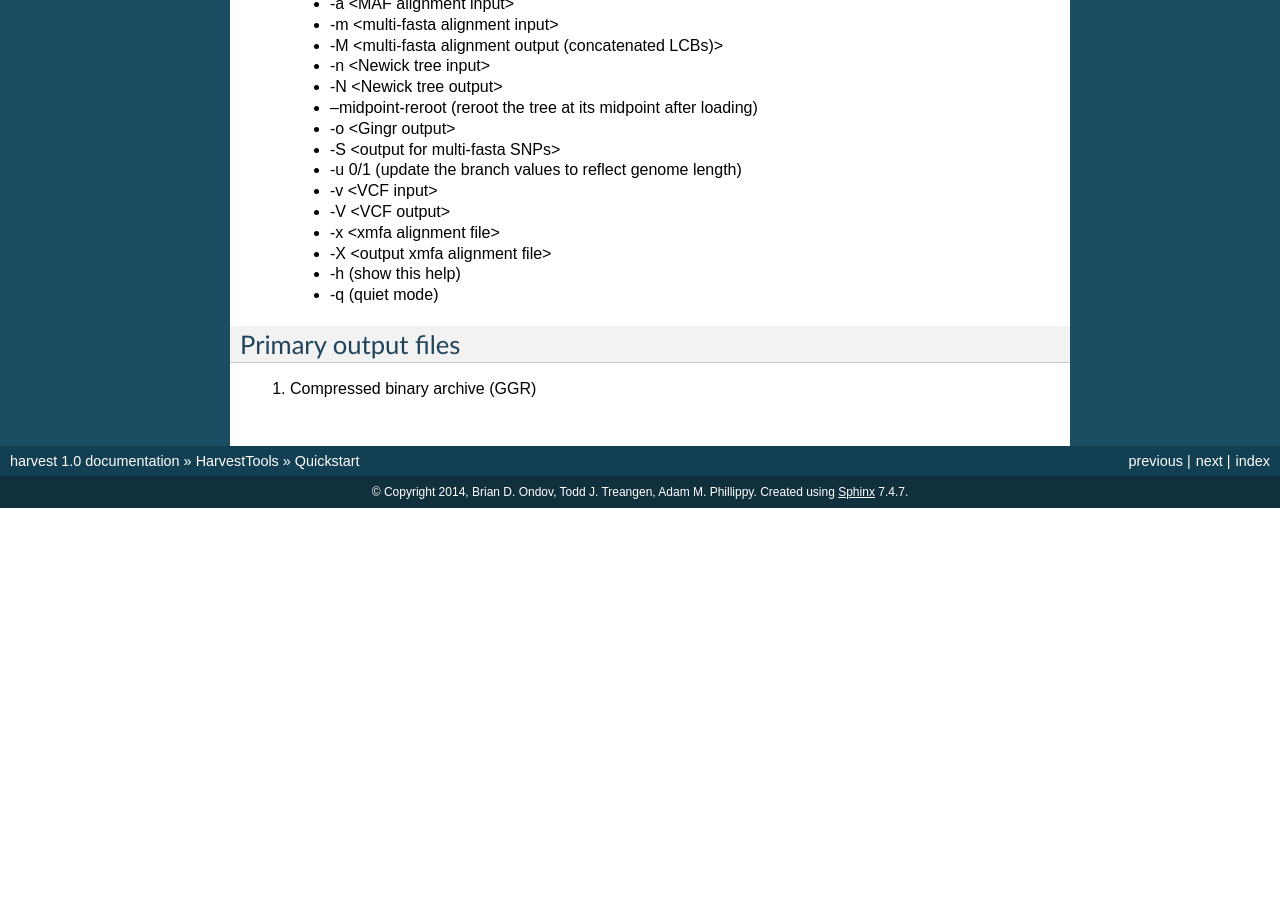
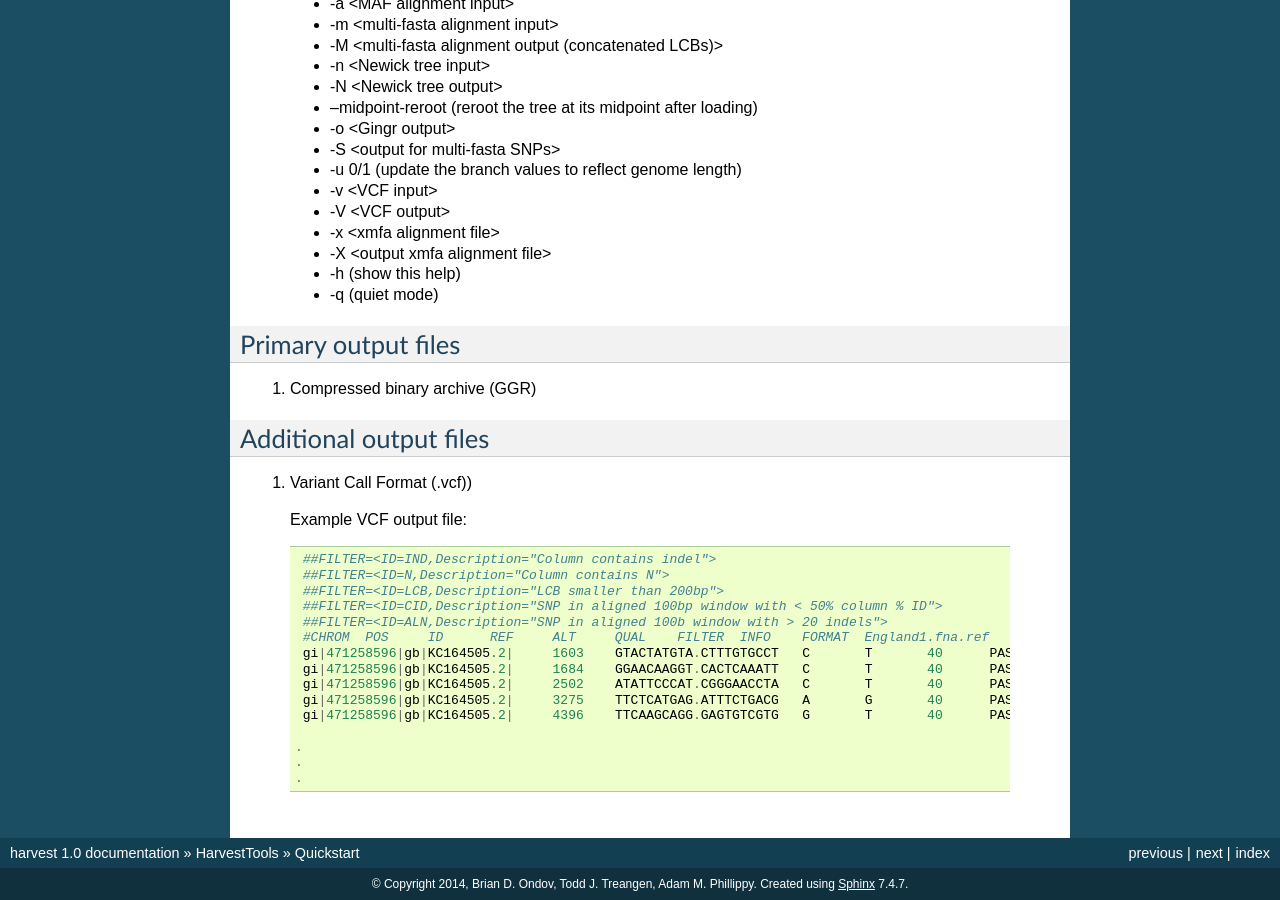
Before and after one commit to marbl/harvest, a Sphinx documentation site: the page built from docs/content/harvest/quickstart.rst, in a window 1280 px wide and 900 px high, scrolled down 1341 px. Built offline with Sphinx 7.4.7, drawn with Linux system fonts in a browser that asks for light colours; pages that are not in the unit, such as notebooks, are missing from menus; before the commit the page ends 1849 px from its top, so only the background shows below that; some of the changed text lies outside the part shown.

Commit message:
Update quickstart.rst

```diff
--- a/docs/content/harvest/quickstart.rst
+++ b/docs/content/harvest/quickstart.rst
@@ -80,3 +80,26 @@ Primary output files
 -------------
 
 #. Compressed binary archive (GGR)
+
+Additional output files
+-------------
+
+1. Variant Call Format (.vcf))
+
+  Example VCF output file:  ::
+
+    ##FILTER=<ID=IND,Description="Column contains indel">
+    ##FILTER=<ID=N,Description="Column contains N">
+    ##FILTER=<ID=LCB,Description="LCB smaller than 200bp">
+    ##FILTER=<ID=CID,Description="SNP in aligned 100bp window with < 50% column % ID">
+    ##FILTER=<ID=ALN,Description="SNP in aligned 100b window with > 20 indels">
+    #CHROM  POS     ID      REF     ALT     QUAL    FILTER  INFO    FORMAT  England1.fna.ref        Al-Hasa_18_2013.fna     Al-Hasa_1_2013.fna      England-Qatar_2012.fna  KSA-CAMEL-376.fna       NC_019843.2.fna
+    gi|471258596|gb|KC164505.2|     1603    GTACTATGTA.CTTTGTGCCT   C       T       40      PASS    NA      GT      0       0       0       0       1       0
+    gi|471258596|gb|KC164505.2|     1684    GGAACAAGGT.CACTCAAATT   C       T       40      PASS    NA      GT      0       0       0       0       1       0
+    gi|471258596|gb|KC164505.2|     2502    ATATTCCCAT.CGGGAACCTA   C       T       40      PASS    NA      GT      0       0       0       0       1       0
+    gi|471258596|gb|KC164505.2|     3275    TTCTCATGAG.ATTTCTGACG   A       G       40      PASS    NA      GT      0       1       1       0       1       0
+    gi|471258596|gb|KC164505.2|     4396    TTCAAGCAGG.GAGTGTCGTG   G       T       40      PASS    NA      GT      0       1       1       0       0       0
+
+   .
+   .
+   .
```
